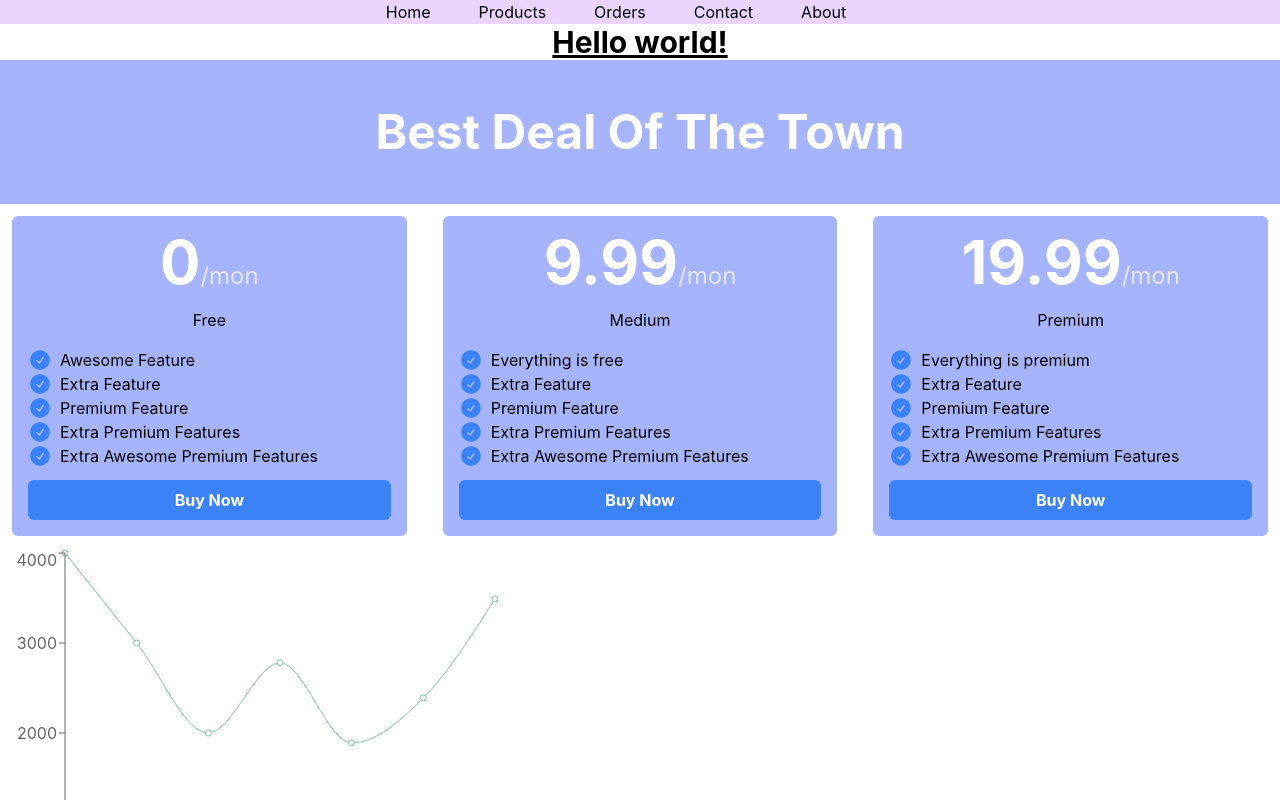
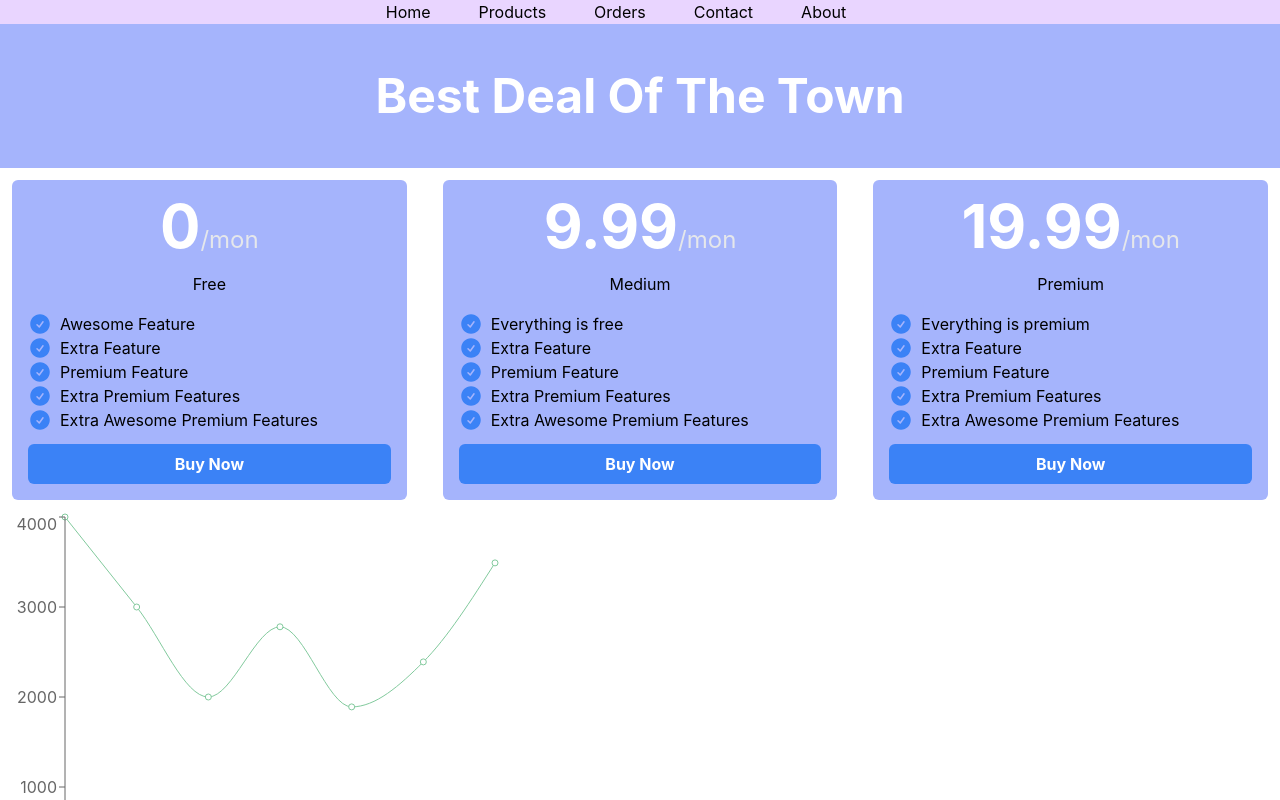
Before and after one commit to Mohammod-Ali/responsive-navbar-with-tailwind, a React (Create React App) app: page / in a window 1280 px wide. Shown: the top 800 px of the page. Built offline with nearby package versions, Linux system fonts and the light colour scheme; no server answers.

Commit message:
clear the unnecessary content

```diff
--- a/package.json
+++ b/package.json
@@ -1,5 +1,6 @@
 {
   "name": "responsive-nav-with-tailwind",
+  "homepage": "https://Mohammod-Ali.github.io/responsive-navbar-with-tailwind",
   "version": "0.1.0",
   "private": true,
   "dependencies": {
@@ -8,6 +9,7 @@
     "@testing-library/react": "^13.4.0",
     "@testing-library/user-event": "^13.5.0",
     "axios": "^0.27.2",
+    "gh-pages": "^4.0.0",
     "react": "^18.2.0",
     "react-dom": "^18.2.0",
     "react-scripts": "5.0.1",
@@ -15,6 +17,8 @@
     "web-vitals": "^2.1.4"
   },
   "scripts": {
+    "predeploy": "npm run build",
+    "deploy": "gh-pages -d build",
     "start": "react-scripts start",
     "build": "react-scripts build",
     "test": "react-scripts test",
--- a/src/App.js
+++ b/src/App.js
@@ -8,9 +8,6 @@ function App() {
   return (
     <div className="App">
       <Navbar></Navbar>
-       <h1 className="text-3xl font-bold underline">
-      Hello world!
-    </h1>
     <Pricing></Pricing>
     <AssignmentsMarks></AssignmentsMarks>
     <PhoneBar></PhoneBar>
```
Also changed, not shown: 1 other file (tests, documents, lock files or other folders).
